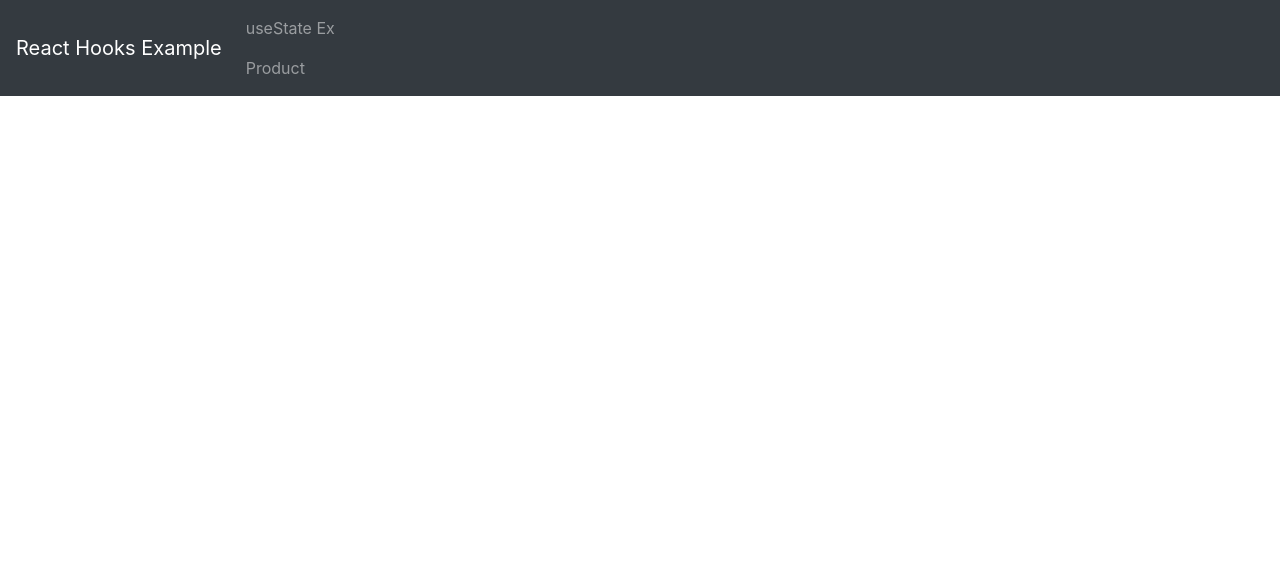
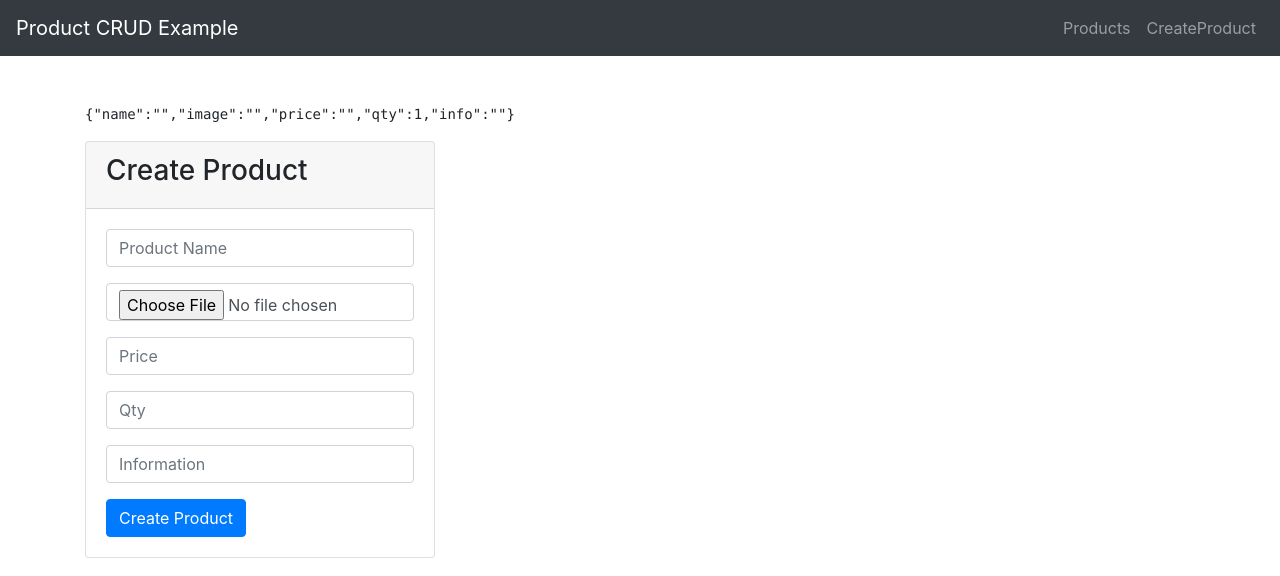
Before and after one commit to vidya91-vv/Learn-React, a React (Create React App) app in the folder React-23/react-3/: page /creat in a window 1280 px wide. Shown: the top 576 px of the page. Built offline with nearby package versions, Linux system fonts and the light colour scheme.

Commit message:
ProductList

```diff
--- a/React-23/react-3/src/App.js
+++ b/React-23/react-3/src/App.js
@@ -1,28 +1,23 @@
-import React, { Component } from 'react'
+import React from 'react'
+import { BrowserRouter as Router, Route, Routes } from 'react-router-dom'
 import Navbar from './Navbar/Navbar'
-import Message from './Hooks/Message'
-import Counter1 from './Hooks/Counter1'
-//import Index from './Home/Index'
-import { BrowserRouter as Router, Route, Routes } from 'react-router-dom'
+import ProductList from './Products/ProductList'
+import CreateProduct from './Products/CreateProduct'
 
+const App = () => {
 
-//import ContactApp from './ContactApp/ContactApp'
-
-
- class App extends Component {
-  render(){
   return (
     <div>
 
     <Router>
        <Navbar />
        <Routes>
-           <Route path="/useState" element={<Message />} />
-           <Route path="/counter1" element={<Counter1 />} />
+           <Route path="/products" element={<ProductList />} />
+           <Route path="/creat" element={<CreateProduct />} />
        </Routes>
     </Router>
 
     </div>)
   }
- }
+
  export default App
--- a/React-23/react-3/src/Navbar/Navbar.js
+++ b/React-23/react-3/src/Navbar/Navbar.js
@@ -1,21 +1,20 @@
-import React, { Component } from 'react'
+import React from 'react'
 import { Link } from 'react-router-dom'
 
-class Navbar extends Component {
-     render() {
+const Navbar = () => {
+
        return(
         <nav className="navbar navbar-dark bg-dark navbar-expand-lg">
-          <Link to="/index" className="navbar-brand">React Hooks Example</Link>
-          <div className="navbar-nav">
+          <Link to="/index" className="navbar-brand">Product CRUD Example</Link>
+          <div className="ml-auto">
             <ul className="navbar-nav">
-              <li className="nav-item">
-                <Link to="/useState" className="nav-link">useState Ex</Link>
-                <Link to="/counter1" className="nav-link">Product</Link>
-              </li>
+            <li className="nav-list"><Link className='nav-link' to="/products">Products</Link></li>
+            <li className="nav-list"><Link className='nav-link' to="/createproduct">CreateProduct</Link></li>
+
             </ul>
           </div>
         </nav>
        )
-     }
+
 }
 export default Navbar
--- /dev/null
+++ b/React-23/react-3/src/Products/CreateProduct.js
@@ -0,0 +1,114 @@
+import React, { useState } from 'react';
+import Axios from 'axios';
+
+const CreateProduct = () => {
+  const [product, setProduct] = useState({ name: '', image: '', price: '', qty: 1, info: '' });
+  const [errorMessage, setErrorMessage] = useState('');
+  const [submitted, setSubmitted] = useState(false);
+
+  const changeInput = (event) => {
+    setProduct({ ...product, [event.target.name]: event.target.value });
+  };
+
+  const changeImageHandler = async (event) => {
+    const imageFile = event.target.files[0];
+    const reader = new FileReader();
+
+    reader.addEventListener('load', () => {
+      if (reader.result) {
+        setProduct({
+          ...product,
+          image: reader.result,
+        });
+      } else {
+        alert('Error');
+      }
+    });
+
+    reader.readAsDataURL(imageFile);
+  };
+
+  const submitProduct = (event) => {
+    event.preventDefault();
+    const url = 'http://127.0.0.1:5000/api/products/';
+
+    Axios.post(url, product)
+      .then((response) => {
+        setSubmitted(response.data);
+      })
+      .catch((err) => {
+        setErrorMessage(err);
+      });
+  };
+
+  return (
+    <React.Fragment>
+      <div className="container mt-5">
+        <pre>{JSON.stringify(product)}</pre>
+        <div className="row">
+          <div className="col-md-4">
+            <div className="card">
+              <div className="card-header">
+                <h3>Create Product</h3>
+              </div>
+              <div className="card-body">
+                <form onSubmit={submitProduct}>
+                  <div className="form-group">
+                    <input
+                      type="text"
+                      name="name"
+                      onChange={changeInput}
+                      className="form-control"
+                      placeholder="Product Name"
+                    />
+                  </div>
+                  <div className="form-group">
+                    <input
+                      type="file"
+                      name="image"
+                      id="customerFile"
+                      required
+                      onChange={changeImageHandler}
+                      className="form-control"
+                      placeholder="Product Image"
+                    />
+                  </div>
+                  <div className="form-group">
+                    <input
+                      type="text"
+                      name="price"
+                      onChange={changeInput}
+                      className="form-control"
+                      placeholder="Price"
+                    />
+                  </div>
+                  <div className="form-group">
+                    <input
+                      type="text"
+                      name="qty"
+                      onChange={changeInput}
+                      className="form-control"
+                      placeholder="Qty"
+                    />
+                  </div>
+                  <div className="form-group">
+                    <input
+                      type="text"
+                      name="info"
+                      onChange={changeInput}
+                      className="form-control"
+                      placeholder="Information"
+                    />
+                  </div>
+                  <input type="submit" value="Create Product" className="btn btn-primary" />
+                </form>
+              </div>
+            </div>
+          </div>
+        </div>
+      </div>
+    </React.Fragment>
+  );
+};
+
+export default CreateProduct;
--- /dev/null
+++ b/React-23/react-3/src/Products/ProductList.js
@@ -0,0 +1,51 @@
+import React, { useEffect, Fragment }  from 'react'
+import Axios from 'axios'
+const ProductList = () => {
+  let [products, setProducts] = React.useState([])
+  let[errMessage,setErrMessage] = React.useState("")
+  useEffect(() => {
+    let url = 'http://127.0.0.1:5000/api/products'
+    Axios.get(url)
+        .then((response) => {
+          setProducts(response.data)
+        })
+        .catch((err) => {
+          setErrMessage(err)
+        })
+  }, []);
+  return <>
+    <div className="container">
+      <div className="row">
+        <div className="col-md-8">
+            <h1>Product List</h1>
+            <p>
+              Lorem, ipsum dolor sit amet consectetur adipisicing</p>
+        </div>
+      </div>
+      <div className="row">
+          {
+            products.length > 0 ? <>
+            {
+               products.map(() => {
+                return <div className="col-md-3">
+                  <div className="card">
+                    <div className="card-header">
+                      <img src={products.image} />
+                    </div>
+                    <div className="card-body">
+                      <ul className="list-group">
+                        <li className="list-group-item">{products.list}</li>
+                      </ul>
+                    </div>
+                  </div>
+                </div>
+               })
+            }
+            </> : <div> <h5>**** No Products****</h5> </div>
+          }
+        </div>
+      </div>
+
+  </>
+}
+export default ProductList
```
